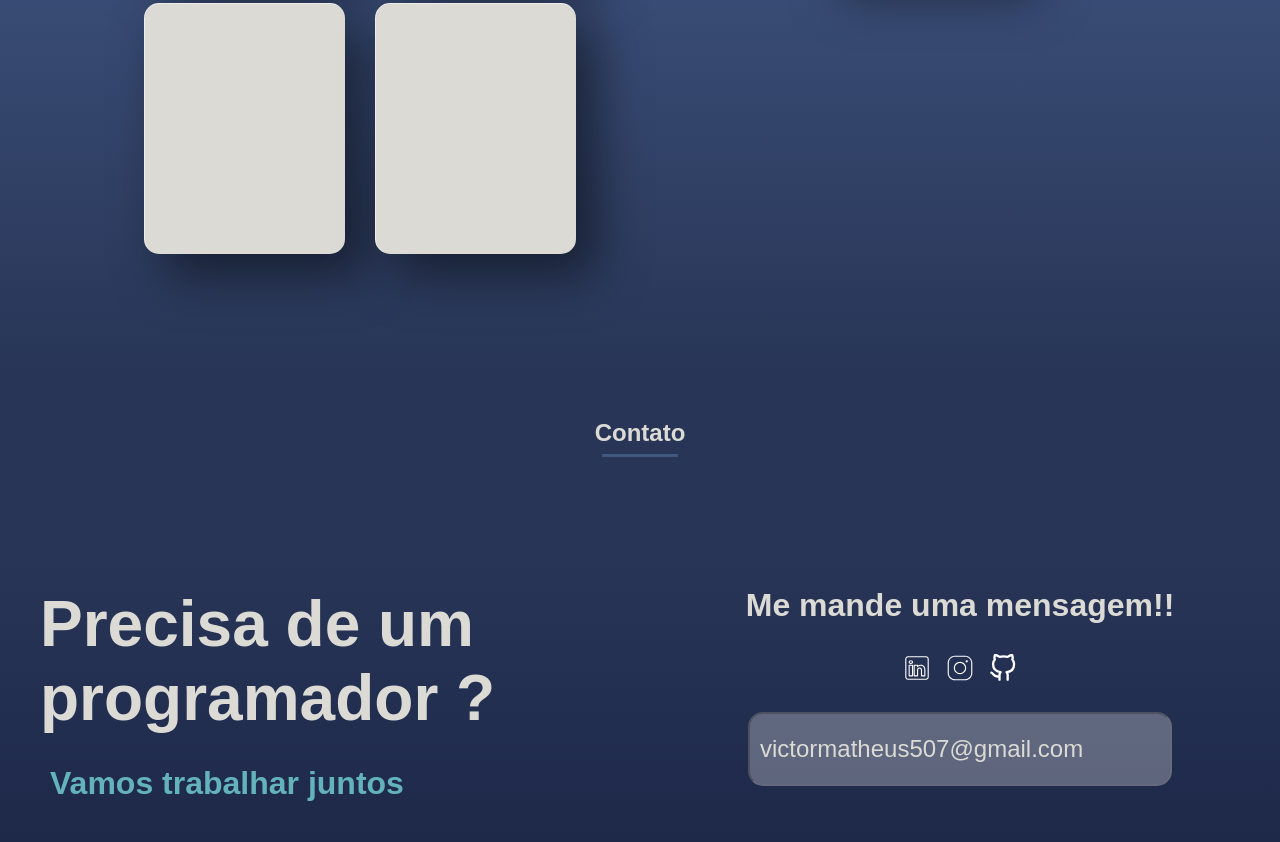
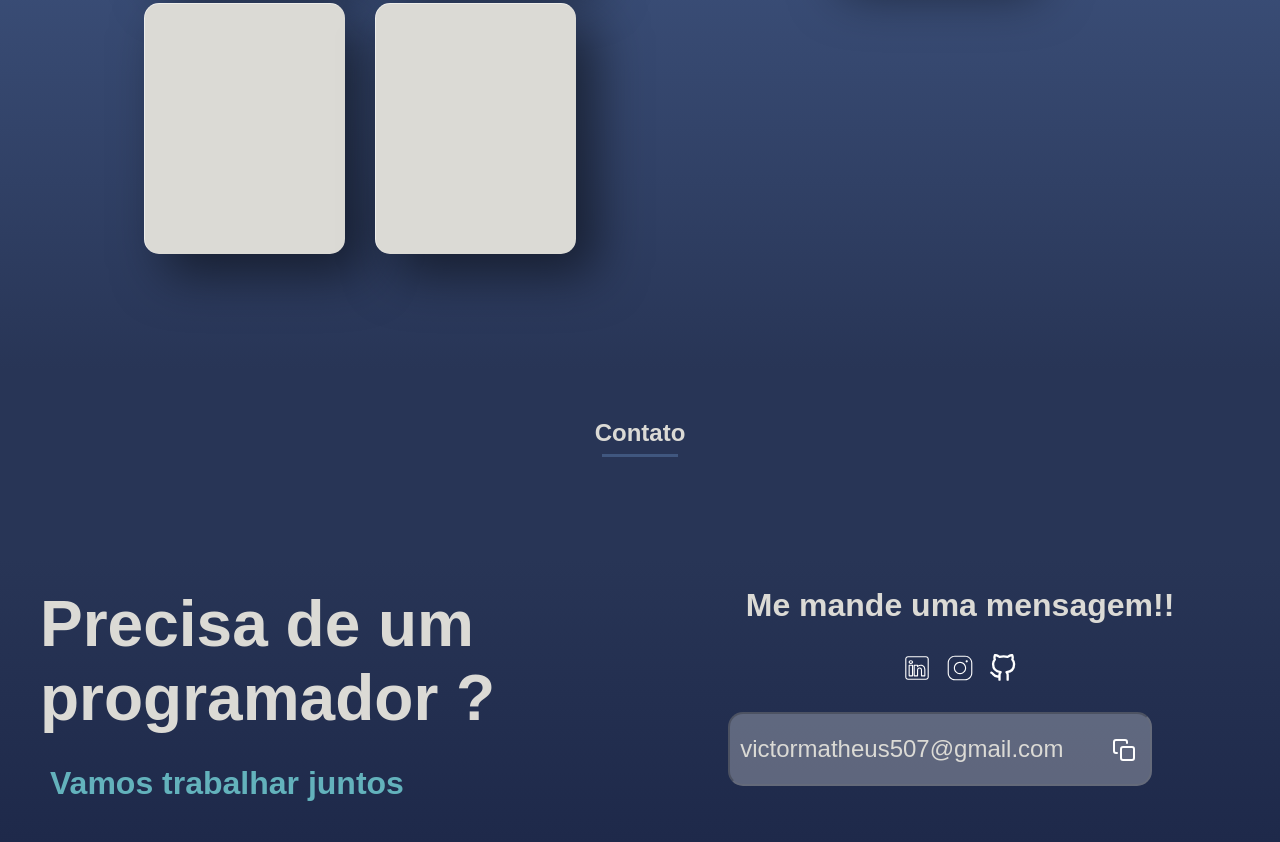
Before and after one commit to V-Matheus/portfolio, a website: page index.html in a window 1280 px wide. Shown: the part 4523-5365 px from the top of the page. Drawn offline with Linux system fonts and the light colour scheme; a web font is replaced by a local one.

Commit message:
botao copy na sessao #contatos

```diff
--- a/css/contato.css
+++ b/css/contato.css
@@ -58,6 +58,19 @@
   padding: 10px;
   border-radius: 15px;
   color: var(--cor-2);
+  position: relative;
+  cursor: pointer;
+}
+
+.contato-mensagem button {
+  position: relative;
+  background: url('./img/img-icones/copy.svg') no-repeat center center;
+  height: 35px;
+  width: 35px;
+  padding: 10px;
+  right: 50px;
+  border: none;
+  cursor: pointer;
 }
 
 .contato-links {
--- a/index.html
+++ b/index.html
@@ -217,7 +217,11 @@
             <a href="https://www.instagram.com/v_theux/"><img src="./css/img/img-icones/instagram-white.svg" width="28" height="28" alt="linkedin"></a>
             <a href="https://github.com/V-Matheus"><img src="./css/img/img-icones/github-white.svg" width="28" height="28" alt="linkedin"></a>
           </div>
-          <input type="email" name="email" id="email" value="victormatheus507@gmail.com" disabled>
+          <div>
+            <input type="email" name="email" id="email" value="victormatheus507@gmail.com" disabled>
+            <button></button>
+
+          </div>
         </div>
       </div>
     </section>
```
Also changed, not shown: css/img/img-icones/copy.svg (added).
